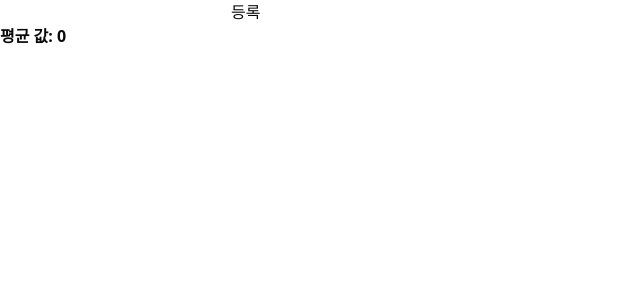
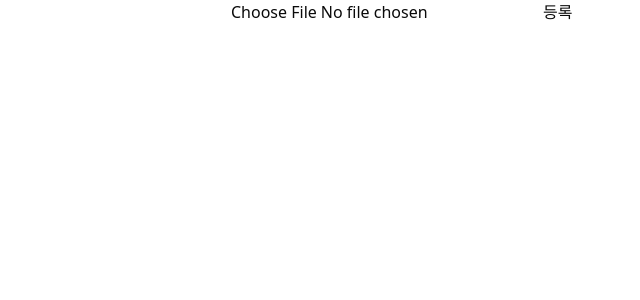
Before and after one commit to tnemnorivnelee/react-beginner, a React (Vite) app: page / in a window 1280 px wide. Shown: the top 300 px of the page, without its empty margins (0-640 px from the left). Built offline with nearby package versions, Linux system fonts and the light colour scheme.

Commit message:
[FE] 리액트 - 11강: useRef란 무엇인가?

```diff
--- a/src/App.tsx
+++ b/src/App.tsx
@@ -1,75 +1,31 @@
-import { useCallback, useMemo, useState } from "react";
-
-const getAverage = (numbers: number[]) => {
-  console.log("평균값 계산 중...");
-
-  if (numbers.length === 0) return 0;
-
-  const sum = numbers.reduce((acc, cur) => acc + cur);
-
-  return sum / numbers.length;
-};
+import { useRef } from "react";
 
 
 function App() {
+  // useRef
+  // useRef 훅은 함수 컴포넌트에서 ref 라는 속성을 쉽게 사용할 수 있도록 도와주는 도구
+  // React 의 useRef 는 컴포넌트 내에서 변하지 않는 값을 유지하거나 DOM 요소에 직접 접근할 때 사용
+  // 다른 react 훅과 목적이 다름
 
-  // useCallback
-  // useCallback 은 useMemo 와 상당히 비슷한 함수
-  // 주로 렌더링 성능을 최적화해야 하는 상황에서 사용합니다.
-  // 이 훅을 사용하면 만들어 놓았던 함수를 재사용할 수 있습니다.
+  // useRef는 값을 저장하거나 DOM에 접근하기 위해 사용하는 객체(참조값)를 생성
+  // 저장된 값은 컴포넌트가 리렌더링되어도 유지되며, 값이 바뀌어도 리렌더링 발생X
 
-  // useCallback 은 첫 번째 인자에 생성하고 싶은 함수를 넣고,
-  // 두 번째 인자에는 배열을 넣으면 된다.
-  // 이 배열에는 어떤 값이 바뀌었을 때, 함수를 새로 생성해야 하는지 명시해야 한다.
+  // ref 속성은 JSX, TSX 에서 요소나 컴포넌트에서 참조를 연결하는 역할
 
-  // onChange 처럼 비어 있는 배열을 넣게 되면 컴포넌트가 렌더링 될 때, 만들었던 함수를 계속해서 재사용하게 되며
-  // onInsert 처럼 배열 안에 number 와 list 를 넣게 되면, 인풋 내용이 바뀌거나 새로운 항목이 추가 되었을 때 새로 만들어진 함수를 사용하게 된다.
+  const inputElement = useRef<HTMLInputElement | null>(null);
+  const fileInputRef = useRef<HTMLInputElement | null>(null);
 
-  const [list, setList] = useState<number[]>([]);
-  const [number, setNumber] = useState<string>(""); // 실제 input 태그의 입력된 숫자를 list 배열에 주입할 것이기 때문에 상태 값 이름을 number 로 지정. 단, input 태그에 입력된 값이기 때문에 데이터 타입은 string 입니다.
-
-
-  const onChange = useCallback((e: React.ChangeEvent<HTMLInputElement>) => {
-    setNumber(e.target.value);
-  }, []); // 컴포넌트 최초 렌더링 될 때만 함수를 생성한다.
-
-  // onInsert 두번째 인자인 배열을 비워둔다면,
-  // useCallback 은 컴포넌트가 처음 렌더링 될 때만 함수를 생성하고,
-  // 그 이후로는 계속해서 같은 함수를 재사용하게 된다.
-  // 따라서, onInsert 함수 내부에서 참조하는 list 와 number 는 컴포넌트가 처음 렌더링 되었을 때의 값으로 고정.
-  // 즉, 사용자가 인풋에 숫자를 입력하고 등록 버튼을 눌러도 onInsert 함수 내부에서 참조하는 list 와 number 는 처음 렌더링 되었을 때의 값이기 때문에
-  // 새로운 항목이 추가되지 않고, 인풋에 입력한 값도 반영되지 않음.
-  const onInsert = useCallback(() => {
-    // concat: Array 인스턴스의 concat 함수는 두 개 이상의 배열을 병합하는 데 사용.
-    // 이 메서드는 기존 배열을 변경하지 않고, 대신 새로운 배열을 반환.
-    // parseInt: 문자열 인자를 파싱하여 특정 진수(기본값은 10)의 정수를 반환.
-    const newList = list.concat(parseInt(number));
-
-    setList(newList); // number[]
-    setNumber(""); // number 상태 값 초기화
-  }, [number, list]);
-
-
-  // list 가 변할 때마다, getAverage 함수 호출
-  // useMemo: 첫 번째 파라미터로 전달된 함수의 반환 값을 기억했다가, 두 번째 파라미터(의존성 배열)에 명시된 값이 바뀌었을 때에만 함수를 다시 호출.
-  // 따라서, list 가 바뀔 때에만 getAverage 함수가 호출되고, 그렇지 않으면 이전에 계산된 평균값을 재사용.
-  // 이를 통해 불필요한 계산을 피하고 성능을 최적화할 수 있음.
-  const average = useMemo(() => getAverage(list), [list]);
+  const handleClick = () => {
+    // useRef 동작
+    inputElement.current?.focus();
+    fileInputRef.current?.click();
+  };
 
   return (
     <div>
-      <input type="text" value={number} onChange={onChange} />
-      <button onClick={onInsert}>등록</button>
-
-      <ul>
-        {list.map((item: number, index: number) => {
-          return <li key={index}>{item}</li>;
-        })}
-      </ul>
-
-      <div>
-        <b>평균 값: {average}</b>
-      </div>
+      <input type="text" ref={inputElement} />
+      <input type="file" ref={fileInputRef} />
+      <button onClick={handleClick}>등록</button>
     </div>
   );
 }
```
